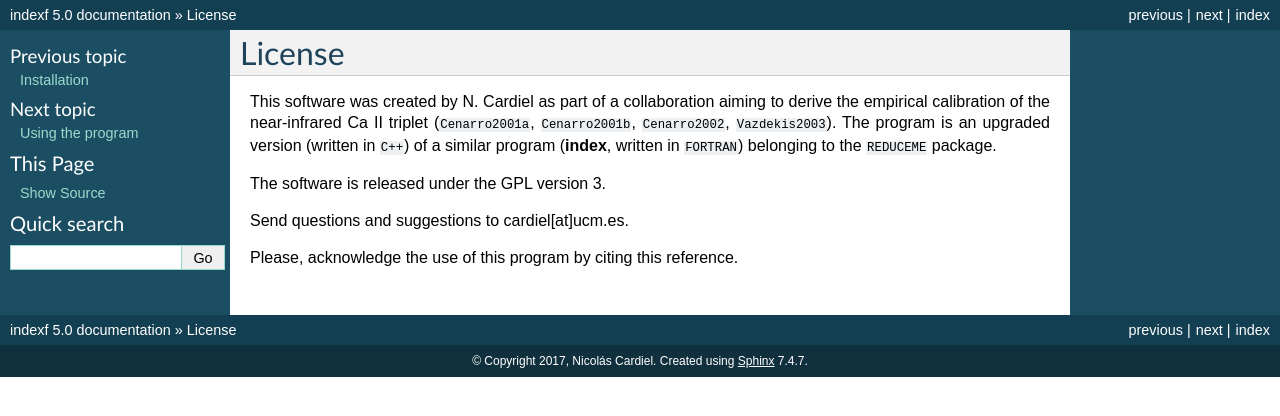
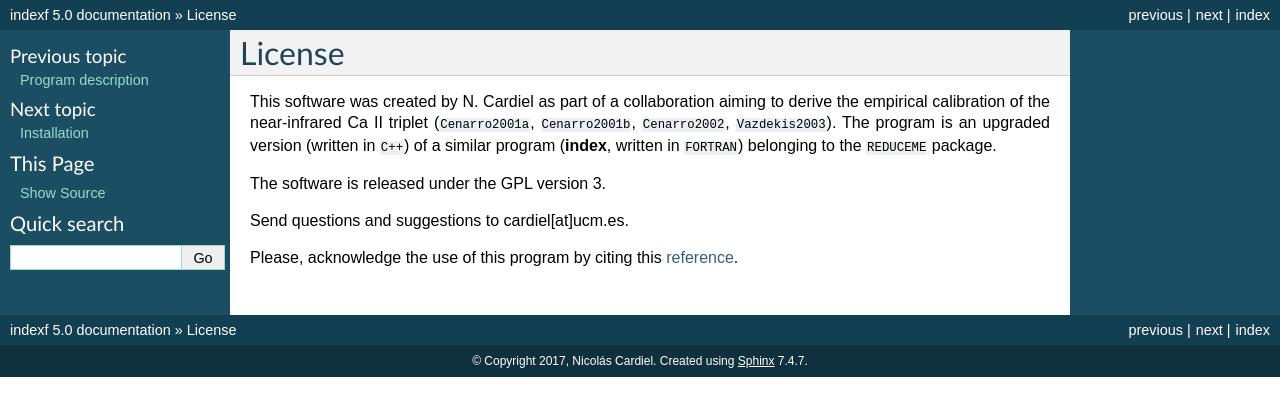
Before and after one commit to nicocardiel/indexf, a Sphinx documentation site: the page built from docs/license.rst, in a window 1280 px wide. Shown: the top 416 px of the page. Built offline with Sphinx 7.4.7, drawn with Linux system fonts in a browser that asks for light colours; formulas are drawn with MathJax 3; cross-references to code outside the pages are shown as plain code.

Commit message:
Update documentation

```diff
--- a/docs/index.rst
+++ b/docs/index.rst
@@ -17,8 +17,8 @@ fully calibrated FITS spectra.
    :maxdepth: 2
 
    description
+   license
    installation
-   license
    using
    examples
    zreferences
--- a/docs/license.rst
+++ b/docs/license.rst
@@ -7,4 +7,5 @@ The software is released under the GPL version 3.
 
 Send questions and suggestions to cardiel[at]ucm.es.
 
-Please, acknowledge the use of this program by citing this reference.
+Please, acknowledge the use of this program by citing this `reference
+<http://adsabs.harvard.edu/abs/2010ascl.soft10046C>`_.
```
Also changed, not shown: 1 other file.
